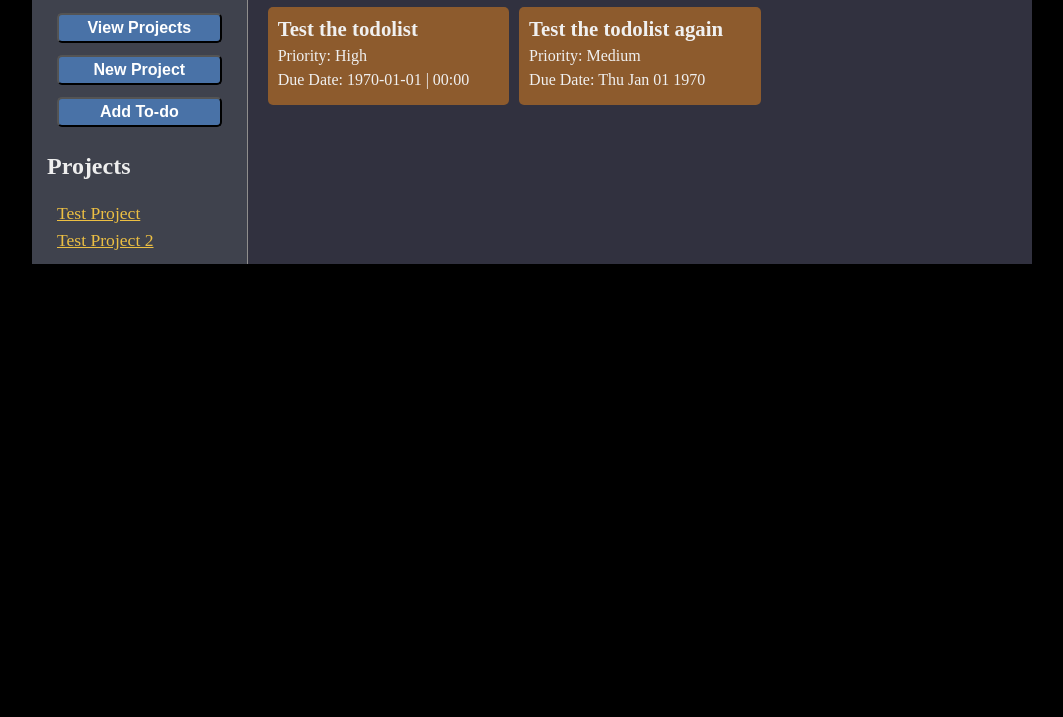
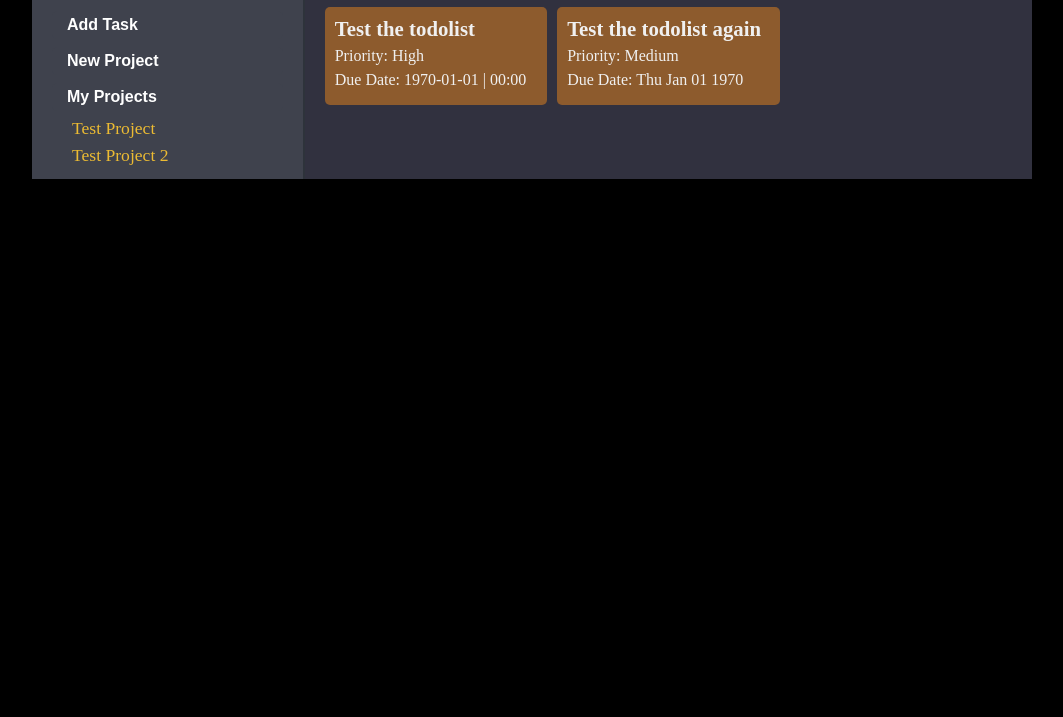
Before and after one commit to ZakhaevK/odin-todolist, a website built with webpack: page src/template.html in a window 1280 px wide. Shown: the part 83-800 px from the top of the page, without its empty margins (108-1171 px from the left). Built offline with nearby package versions, Linux system fonts and the light colour scheme.

Commit message:
Change styling of sidebar and projects page - Still WIP - Icons to be added to sidebar options

```diff
--- a/src/style.css
+++ b/src/style.css
@@ -3,7 +3,7 @@ body {
   justify-content: center;
   align-content: center;
   background-color: black;
-  grid-template-columns: 1.1fr 4fr;
+  grid-template-columns: 1.5fr 4fr;
   width: 1000px;
   margin: auto;
 }
@@ -12,10 +12,14 @@ body {
   color: rgb(238, 238, 238);
   display: flex;
   flex-direction: column;
-  padding: 10px 15px;
+  padding: 10px 20px;
   background-color: rgb(63, 66, 77);
-  border-right: 1px solid;
-  border-color: rgb(143, 142, 141);
+  border-right: 2px solid;
+  border-color: rgb(46, 51, 59);
+}
+
+#sidebar h1 {
+
 }
 
 #sidebar ul {
@@ -31,30 +35,48 @@ body {
 }
 
 #sidebar button {
-  background-color: rgb(73, 114, 167);
+  background-color: rgb(63, 66, 77);
   color:rgb(255, 255, 255);
   font-size: 1rem;
   font-weight: bold;
+  text-align: left;
+  border: 1px;
   border-radius: 5px;
-  margin: 3px 10px;
-  padding: 4px;
+  margin: 1px 0px;
+  padding: 5px;
+  padding-left: 15px;
   flex: 1;
+}
+
+#sidebar button:hover {
+  background-color: rgb(73, 114, 167);
+}
+
+#sidebar button:active {
+  background-color: rgb(53, 89, 136);
 }
 
 #sidebar #sb-project-list {
   display: flex;
   flex-direction: column;
   justify-content: space-between;
+  padding-left: 10px;
 }
 
 #sidebar #sb-project-list li {
-  list-style: circle;
+  list-style:square;
   margin-left: 10px;
 }
 
 #sidebar #sb-project-list li a {
   font-size: 1.1rem;
-  color: rgb(236, 191, 67);
+  color: rgb(236, 187, 51);
+  text-decoration: none;
+}
+
+#sidebar #sb-project-list li a:hover {
+  color: rgb(253, 212, 101);
+  text-decoration: underline;
 }
 
 #content {
@@ -74,12 +96,30 @@ body {
 
 .project-item {
   background-color: rgb(148, 115, 59);
-  padding-left:10px;
+  border-radius: 2px;
+  padding: 8px 12px;
   flex: 1;
 }
 
 .project-item:hover {
   background-color: rgb(163, 128, 68);
+}
+
+.project-item * {
+  padding: 0px;
+  margin: 0px;
+}
+
+.project-item h2 {
+  margin-bottom: 10px;
+}
+
+.project-item p {
+  margin-bottom: 6px;
+}
+
+.project-item p:last-child {
+  margin-bottom: 0px;
 }
 
 
--- a/src/template.html
+++ b/src/template.html
@@ -10,21 +10,20 @@
 
 <body>
   <div id="sidebar">
-    <h1>Todo Menu</h1>
+    <h1>To-do Menu</h1>
       <ul>
         <li>
-          <button id="sb-viewproj">View Projects</button>
+          <button id="sb-addtodo">Add Task</button>
         </li>
         <li>
           <button id="sb-addtodo">New Project</button>
         </li>
         <li>
-          <button id="sb-addtodo">Add To-do</button>
+          <button id="sb-viewproj">My Projects</button>
         </li>
       </ul>
 
           <div id="sb-project-list">
-            <h2>Projects</h2>
             <ul>
               <li><a href="">Test Project</a></li>
               <li><a href="">Test Project 2</a></li>
@@ -34,14 +33,16 @@
 
   </div>
   <div id="content">
-    <h1>Projects:</h1>
+    <h1>My Projects</h1>
     <div id="project-list">
       <div class="project-item">
         <h2>Todo-list website project</h2>
+        <p>Description: A design project that will culminate in a showcase of talent in web design.</p>
         <p>Number of Tasks: 3</p>
       </div>
       <div class="project-item">
         <h2>Other project</h2>
+        <p>Description: Just a filler project that is used for the sake of showcase.</p>
         <p>Number of Tasks: 1</p>
       </div>
     </div>
```
Also changed, not shown: src/template todo mockup.html (+1 -1 lines).
